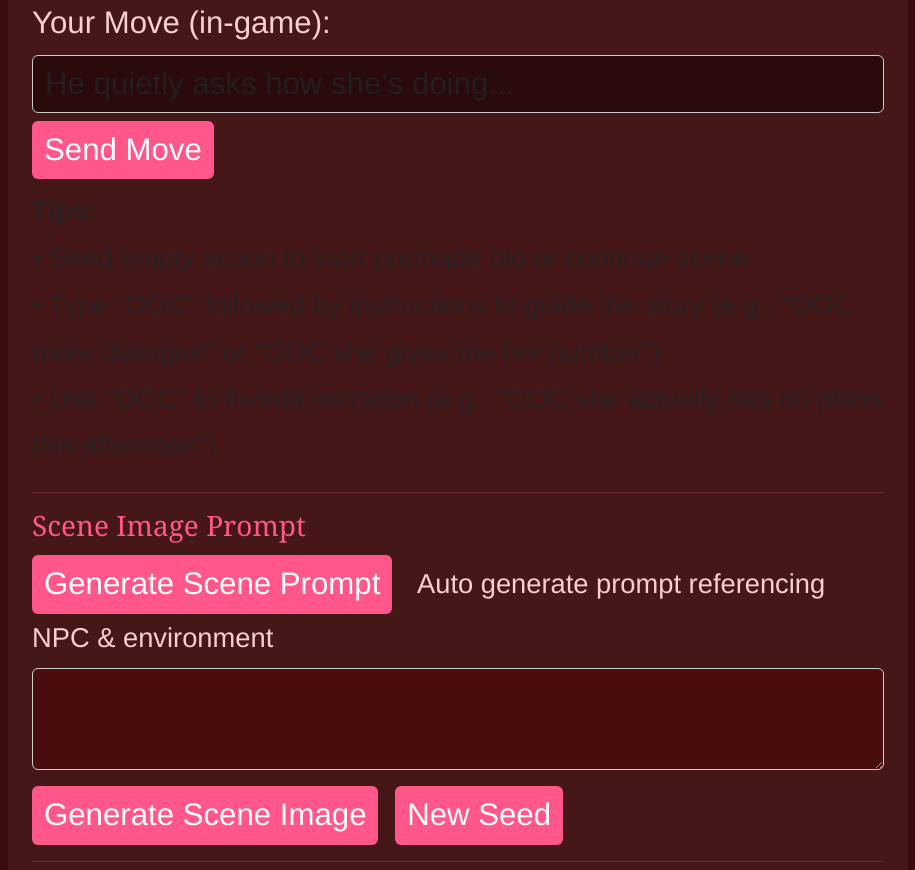
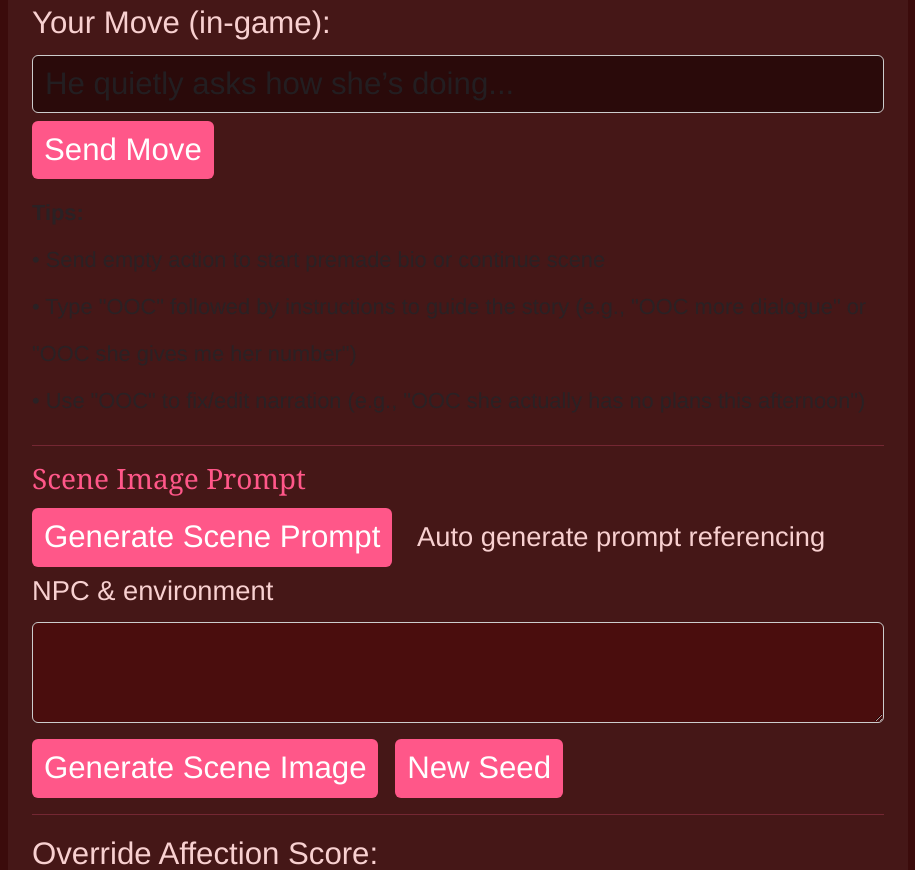
Before and after one commit to Futurecollection/Mystoryai6, a Flask app: page /interaction in a window 1280 px wide. Shown: the part 393-1263 px from the top of the page, without its empty margins (182-1097 px from the left). Run offline with Flask 3, Linux system fonts and the light colour scheme.

Commit message:
Assistant checkpoint: Update instruction text color and size
Assistant generated file changes:
- templates/interaction.html: Update instruction text style

---

User prompt:

Change the font colour of just the instructions under the your action button and half the size

```diff
--- a/templates/interaction.html
+++ b/templates/interaction.html
@@ -29,7 +29,7 @@
     Send Move
   </button>
   <div class="mt-2">
-    <small class="text-muted" style="color: #f8d0d0;">
+    <small class="text-muted" style="color: #db9b9b; font-size: 0.7em;">
       <strong>Tips:</strong><br>
       • Send empty action to start premade bio or continue scene<br>
       • Type "OOC" followed by instructions to guide the story (e.g., "OOC more dialogue" or "OOC she gives me her number")<br>
```
